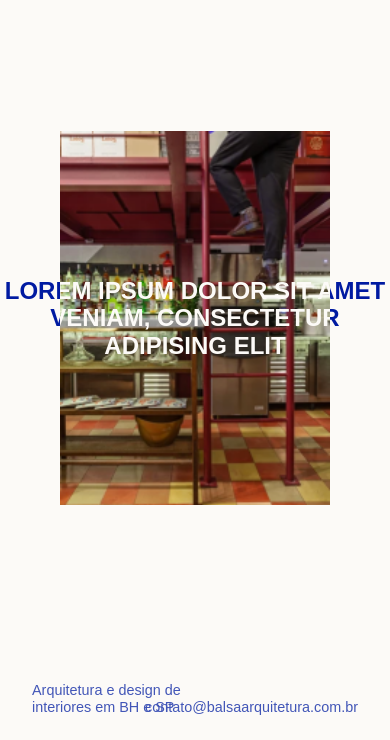
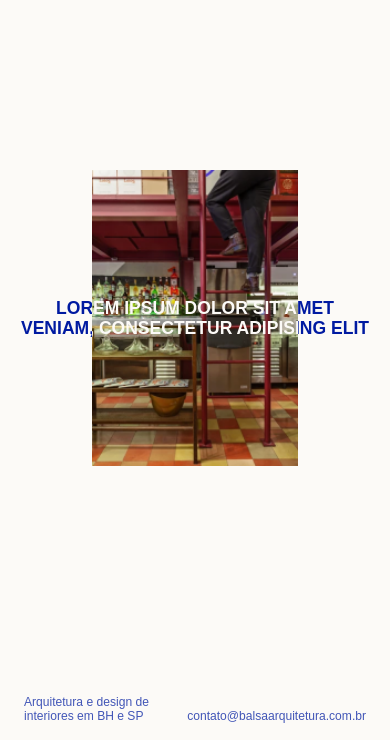
Before and after one commit to itsvitoracacio/balsa-website, a plain HTML site: page index.html in a window 390 px wide. Shown: the part 104-844 px from the top of the page. Drawn offline with Linux system fonts and the light colour scheme.

Commit message:
Made the new design of the homepage responsive

```diff
--- a/css/footer.css
+++ b/css/footer.css
@@ -5,16 +5,15 @@ footer {
 	display: flex;
 	justify-content: flex-end;
 	align-items: flex-end;
-	/* width: 50vw; */
-	padding: 1.5rem 2rem;
-	/* z-index: -1; */
+	padding-right: var(--hf-padding-horz);
+	padding-bottom: var(--hf-padding-vert);
 }
 
 .email {
 	font-family: sans-serif;
 	font-weight: lighter;
 	text-decoration: none;
-	/* display: block; */
-	font-size: .9rem;
+	text-align: right;
+	font-size: var(--smaller-font);
 	color: var(--low-op-blue);
 }
--- a/css/header.css
+++ b/css/header.css
@@ -2,8 +2,10 @@ header {
 	display: flex;
 	flex-direction: column;
 	justify-content: space-between;
-	padding: 2rem;
-	padding-bottom: 1.5rem;
+	padding-top: var(--hf-padding-vert);
+	padding-right: var(--hf-padding-horz);
+	padding-bottom: var(--hf-padding-vert);
+	padding-left: var(--hf-padding-horz);
 	width: 100vw;
 	height: 100vh;
 	position: absolute;
@@ -35,7 +37,7 @@ header {
 
 .tagline {
 	color: var(--low-op-blue);
-	font-size: 0.9rem;
+	font-size: var(--smaller-font);
 	display: inline-block;
 	width: 10rem;
 }
--- a/css/atf-slide.css
+++ b/css/home-animation.css
@@ -1,22 +1,3 @@
-body {
-	max-width: 100vw;
-}
-
-.flowing-pic-wrapper {
-	position: relative;
-	display: flex;
-	justify-content: center;
-	align-items: center;
-	overflow: hidden;
-	height: 44.3vh;
-	width: 32vh;
-}
-
-.alt-big-heading {
-	color: var(--light-bg);
-	position: absolute;
-}
-
 .flowing-pic-wrapper::after {
 	content: ;
 	position: absolute;
--- /dev/null
+++ b/css/home.css
@@ -0,0 +1,46 @@
+body {
+	max-width: 100vw;
+}
+
+#atf {
+	display: flex;
+	justify-content: center;
+	align-items: center;
+	max-width: 100vw;
+	min-height: 100vh;
+}
+
+.heading-container {
+	position: absolute;
+	display: flex;
+	justify-content: center;
+}
+
+.big-heading,
+.alt-big-heading {
+	text-align: center;
+	text-transform: uppercase;
+	font-size: clamp(1rem, 4.5vw, 1.5rem);
+	font-weight: bold;
+	font-family: Ligconsolata, sans-serif;
+	width: clamp(22rem, 68vw, 31rem);
+	margin: 0;
+}
+
+.big-heading {
+	color: var(--balsa-blue);
+}
+
+.alt-big-heading {
+	color: var(--light-bg);
+	position: absolute;
+}
+
+.flowing-pic-wrapper {
+	position: relative;
+	display: flex;
+	justify-content: center;
+	align-items: center;
+	overflow: hidden;
+	width: clamp(12.5rem, 53vw, 14.56rem);
+}
--- a/css/style.css
+++ b/css/style.css
@@ -5,7 +5,9 @@
 :root {
 	--balsa-blue: #001aa1;
 	--light-bg: #fcfaf7;
-	--big-heading-size: clamp(24rem, 60vw, 31rem);
+	--hf-padding-vert: clamp(1rem, 4vw, 1.5rem);
+	--hf-padding-horz: clamp(1.5rem, 6vw, 2rem);
+	--smaller-font: clamp(0.7rem, 3.1vw, .9rem);
 	--low-op-blue: #4256b7;
 }
 
@@ -13,41 +15,3 @@ body {
 	background-color: var(--light-bg);
 	position: relative;
 }
-
-h1,
-span {
-	/* font-family: sans-serif; */
-	/* font-weight: lighter; */
-	/* color: var(--balsa-blue); */
-}
-
-
-
-#atf {
-	display: flex;
-	justify-content: center;
-	align-items: center;
-	max-width: 100vw;
-	min-height: 100vh;
-}
-
-.heading-container {
-	position: absolute;
-	display: flex;
-	justify-content: center;
-}
-
-.big-heading,
-.alt-big-heading {
-	text-align: center;
-	text-transform: uppercase;
-	font-size: 1.5rem;
-	font-weight: bold;
-	font-family: Ligconsolata, sans-serif;
-	width: var(--big-heading-size);
-	margin: 0;
-}
-
-.big-heading {
-	color: var(--balsa-blue);
-}
--- a/main.css
+++ b/main.css
@@ -1,7 +1,8 @@
 @import url(./css/normalize.css);
 @import url(./css/header.css);
 @import url(./css/cursor.css);
-@import url(./css/atf-slide.css);
+@import url(./css/home.css);
+@import url(./css/home-animation.css);
 @import url(./css/style.css);
 @import url(./css/page-load.css);
 @import url(./css/footer.css);
```
Also changed, not shown: index.html (+12 -4 lines).
